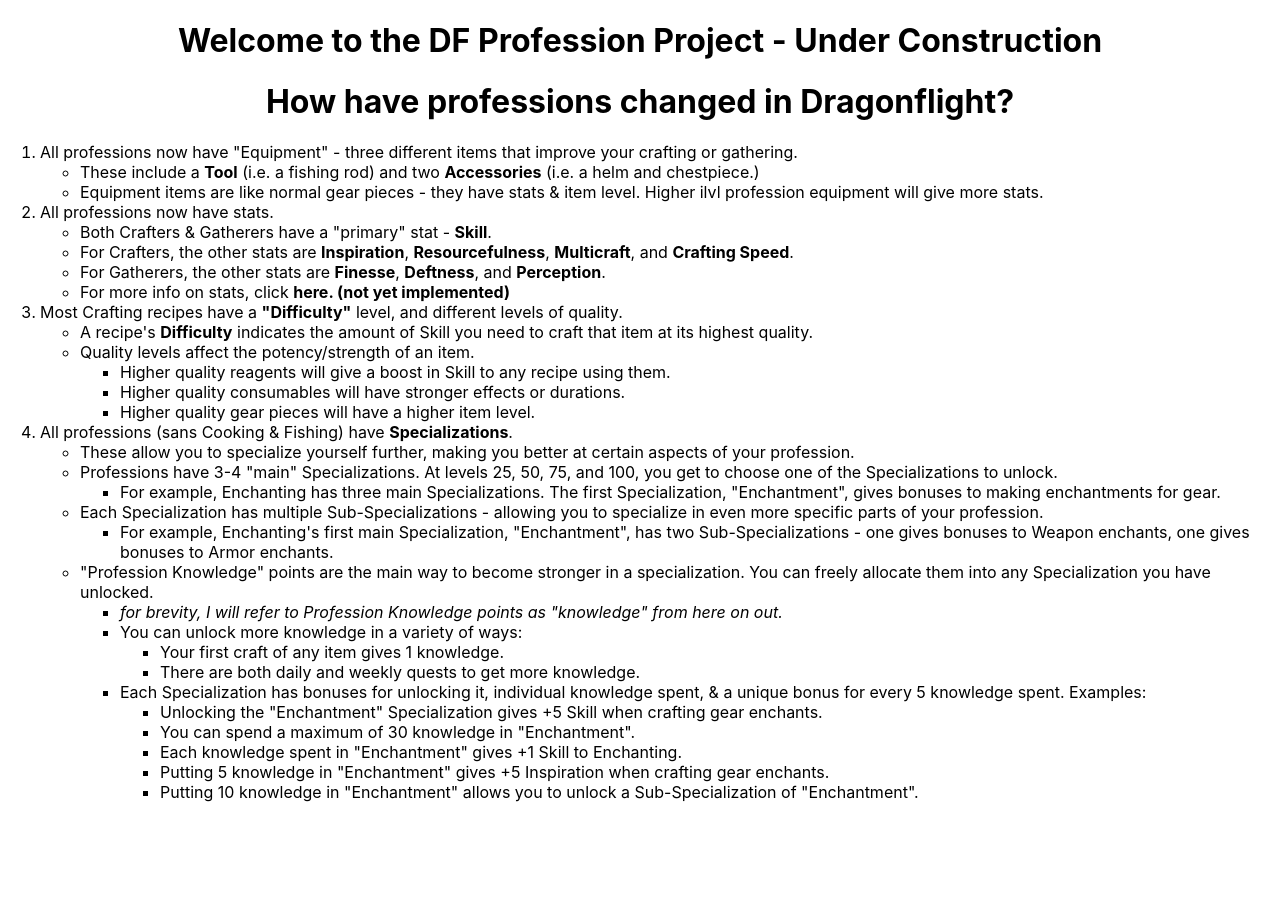
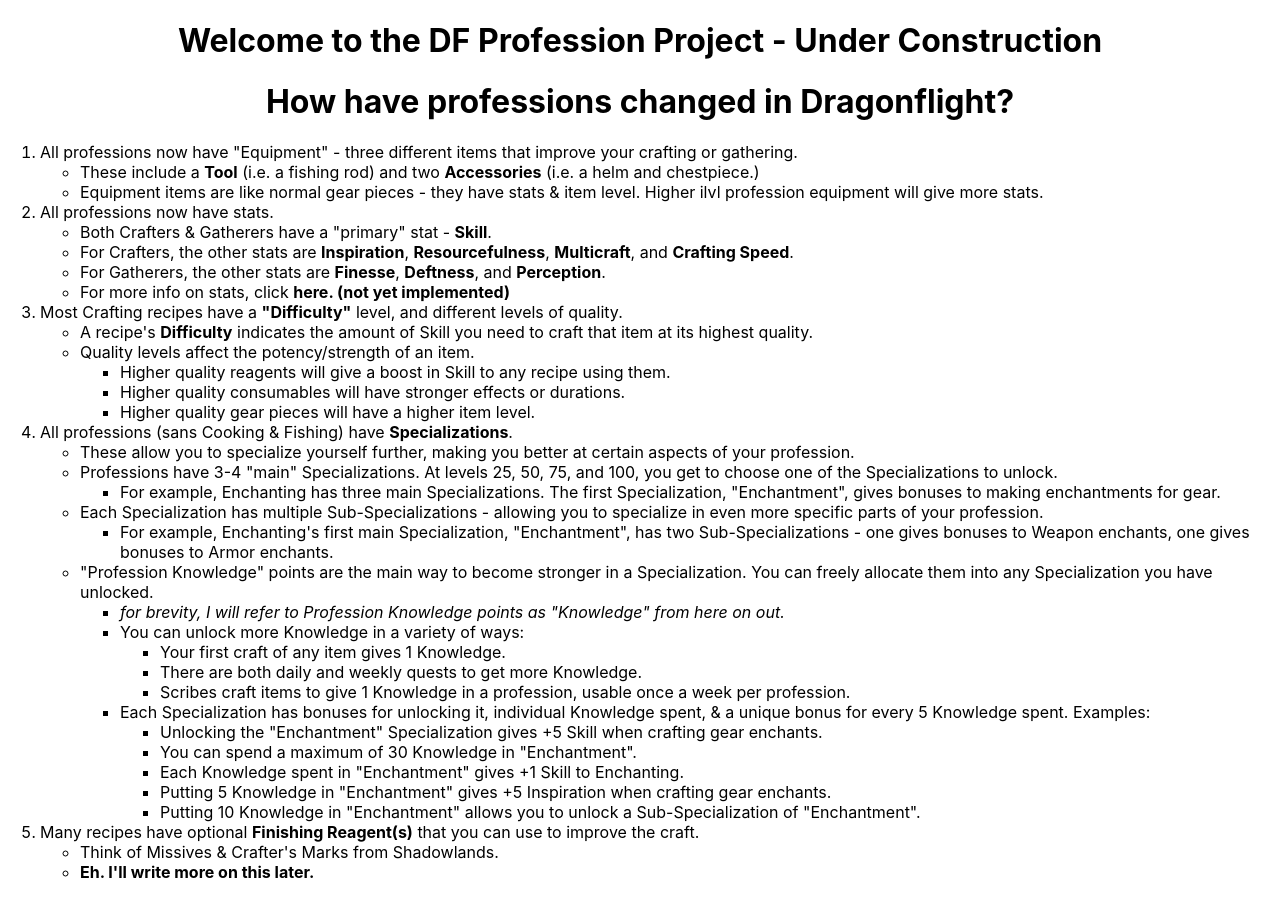
Before and after one commit to conradbuys11/df-profesions-front-end, a React (Create React App) app: page / in a window 1280 px wide. Before the commit the page ends 818 px from the top, so only its background shows below. Built offline with nearby package versions, Linux system fonts and the light colour scheme.

Commit message:
adding more components

```diff
--- a/src/components/Basics.js
+++ b/src/components/Basics.js
@@ -50,26 +50,34 @@
                                 <li>For example, Enchanting's first main Specialization, "Enchantment", has two Sub-Specializations - one gives bonuses to Weapon enchants, one gives bonuses to Armor enchants.</li>
                             </ul>
                         </li>
-                        <li>"Profession Knowledge" points are the main way to become stronger in a specialization. You can freely allocate them into any Specialization you have unlocked.
+                        <li>"Profession Knowledge" points are the main way to become stronger in a Specialization. You can freely allocate them into any Specialization you have unlocked.
                             <ul>
-                                <li><em>for brevity, I will refer to Profession Knowledge points as "knowledge" from here on out.</em></li>
-                                <li>You can unlock more knowledge in a variety of ways:
+                                <li><em>for brevity, I will refer to Profession Knowledge points as "Knowledge" from here on out.</em></li>
+                                <li>You can unlock more Knowledge in a variety of ways:
                                     <ul>
-                                        <li>Your first craft of any item gives 1 knowledge.</li>
-                                        <li>There are both daily and weekly quests to get more knowledge.</li>
+                                        <li>Your first craft of any item gives 1 Knowledge.</li>
+                                        <li>There are both daily and weekly quests to get more Knowledge.</li>
+                                        <li>Scribes craft items to give 1 Knowledge in a profession, usable once a week per profession.</li>
                                     </ul>
                                 </li>
-                                <li>Each Specialization has bonuses for unlocking it, individual knowledge spent, & a unique bonus for every 5 knowledge spent. Examples:
+                                <li>Each Specialization has bonuses for unlocking it, individual Knowledge spent, & a unique bonus for every 5 Knowledge spent. Examples:
                                     <ul>
                                         <li>Unlocking the "Enchantment" Specialization gives +5 Skill when crafting gear enchants.</li>
-                                        <li>You can spend a maximum of 30 knowledge in "Enchantment".</li>
-                                        <li>Each knowledge spent in "Enchantment" gives +1 Skill to Enchanting.</li>
-                                        <li>Putting 5 knowledge in "Enchantment" gives +5 Inspiration when crafting gear enchants.</li>
-                                        <li>Putting 10 knowledge in "Enchantment" allows you to unlock a Sub-Specialization of "Enchantment".</li>
+                                        <li>You can spend a maximum of 30 Knowledge in "Enchantment".</li>
+                                        <li>Each Knowledge spent in "Enchantment" gives +1 Skill to Enchanting.</li>
+                                        <li>Putting 5 Knowledge in "Enchantment" gives +5 Inspiration when crafting gear enchants.</li>
+                                        <li>Putting 10 Knowledge in "Enchantment" allows you to unlock a Sub-Specialization of "Enchantment".</li>
                                     </ul>
                                 </li>
                             </ul>
                         </li>
+                    </ul>
+                </li>
+
+                <li>Many recipes have optional <span className='highlight'>Finishing Reagent(s)</span> that you can use to improve the craft.
+                    <ul>
+                        <li>Think of Missives & Crafter's Marks from Shadowlands.</li>
+                        <li><strong>Eh. I'll write more on this later.</strong></li>
                     </ul>
                 </li>
             </ol>
```
Also changed, not shown: src/components/ProfessionButton.js (added, +12 -0 lines), src/components/Professions.js (added, +12 -0 lines), src/components/ProfessionButton.css (added), src/components/Professions.css (added).
